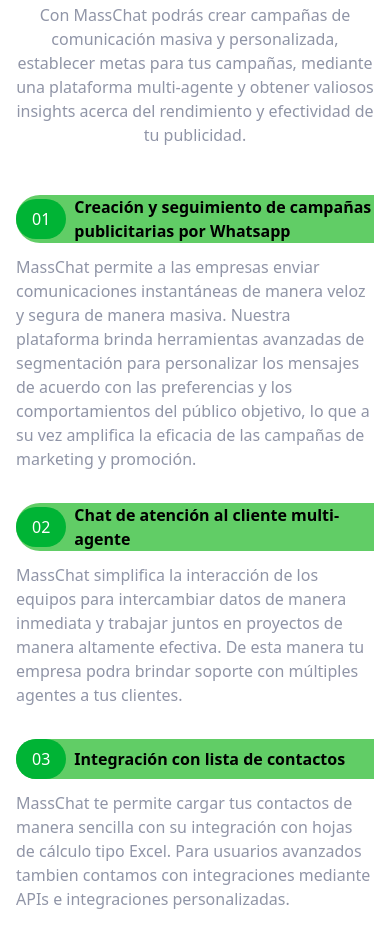
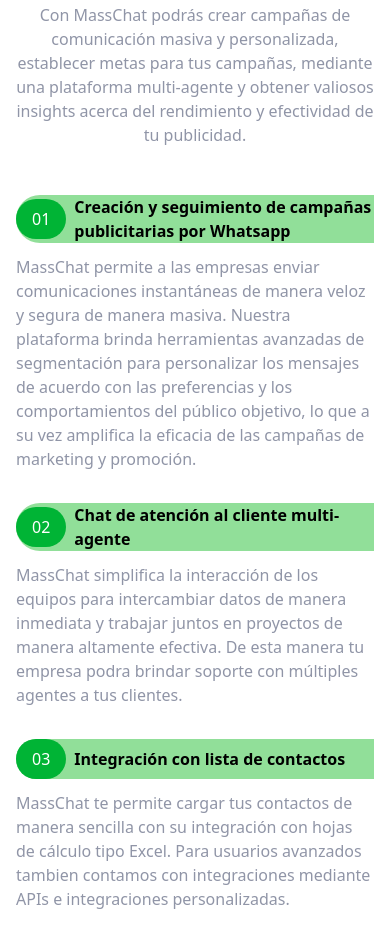
Before and after one commit to andretr/masschat-landing, a website: page index.html in a window 390 px wide. Shown: the part 1610-2557 px from the top of the page. Drawn offline with Linux system fonts and the light colour scheme.

Commit message:
changing colors

```diff
--- a/index.html
+++ b/index.html
@@ -113,7 +113,7 @@
             class="flex flex-col space-y-3 md:space-y-0 md:space-x-6 md:flex-row"
           >
             <!-- Heading -->
-            <div class="rounded-l-full bg-lighterGreen md:bg-transparent">
+            <div class="rounded-l-full bg-paleGreen md:bg-transparent">
               <div class="flex items-center space-x-2">
                 <div
                   class="px-4 py-2 text-white rounded-full md:py-1 bg-mainGreen"
@@ -144,7 +144,7 @@
             class="flex flex-col space-y-3 md:space-y-0 md:space-x-6 md:flex-row"
           >
             <!-- Heading -->
-            <div class="rounded-l-full bg-lighterGreen md:bg-transparent">
+            <div class="rounded-l-full bg-paleGreen md:bg-transparent">
               <div class="flex items-center space-x-2">
                 <div
                   class="px-4 py-2 text-white rounded-full md:py-1 bg-mainGreen"
@@ -174,7 +174,7 @@
             class="flex flex-col space-y-3 md:space-y-0 md:space-x-6 md:flex-row"
           >
             <!-- Heading -->
-            <div class="rounded-l-full bg-lighterGreen md:bg-transparent">
+            <div class="rounded-l-full bg-paleGreen md:bg-transparent">
               <div class="flex items-center space-x-2">
                 <div
                   class="px-4 py-2 text-white rounded-full md:py-1 bg-mainGreen"
--- a/tailwind.config.js
+++ b/tailwind.config.js
@@ -11,6 +11,7 @@
       colors: {
         mainGreen: '#00B435',
         lighterGreen: '#61CD66',
+        paleGreen: '#91DF99',
         brightRed: 'hsl(12, 88%, 59%)',
         brightRedLight: 'hsl(12, 88%, 69%)',
         brightRedSupLight: 'hsl(12, 88%, 95%)',
```
Also changed, not shown: css/main.css.
